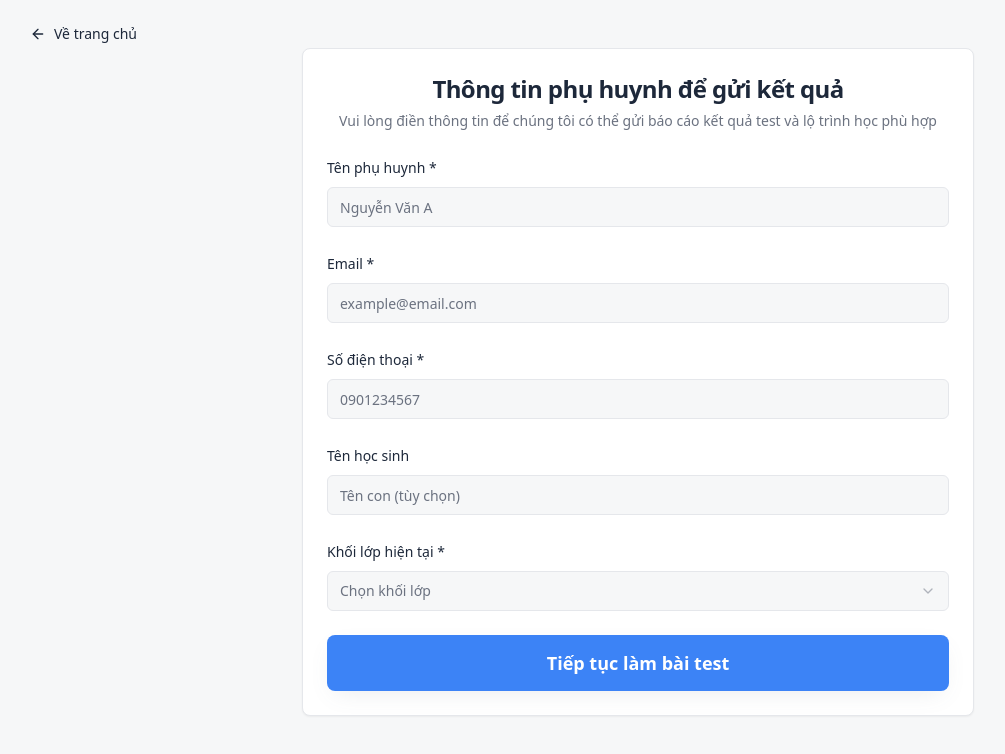
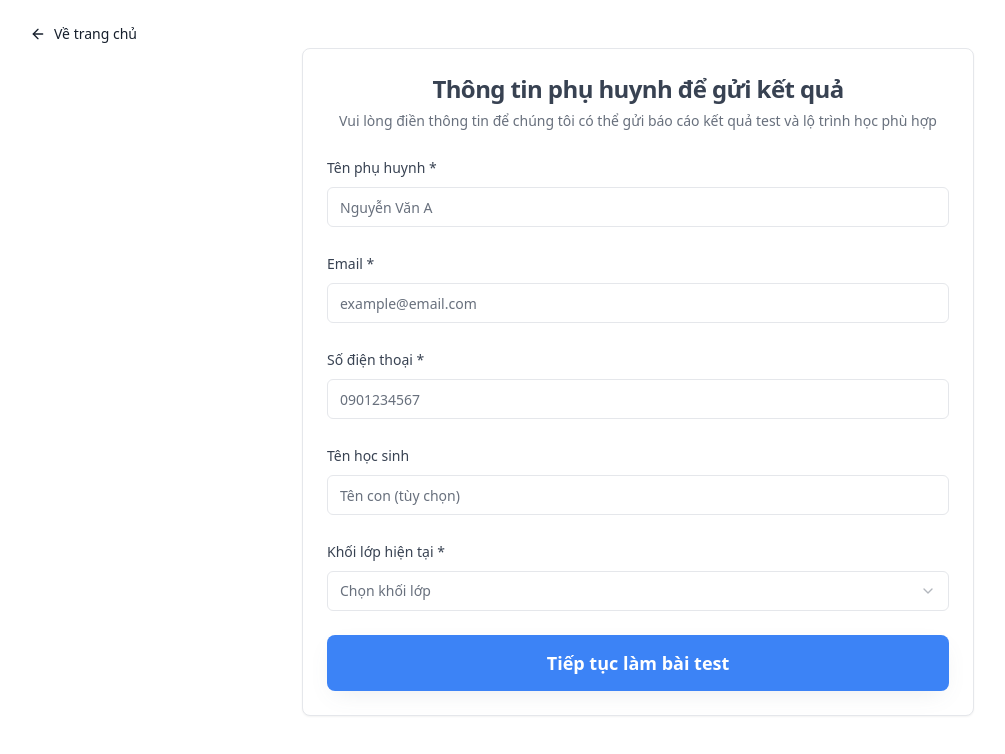
Before and after one commit to hoannguyenai/landing-page-ninja-ai, a React (Vite) app: page /test in a window 1280 px wide. Shown: the top 754 px of the page, without its empty margins (2-1007 px from the left). Built offline with nearby package versions, Linux system fonts and the light colour scheme; the HTML template or start-up script is replaced by a standard one.

Commit message:
Reverted to commit f64f33d6327e4f5844f1450c89a50ee9f12c74da

```diff
--- a/src/index.css
+++ b/src/index.css
@@ -8,67 +8,60 @@ All colors MUST be HSL.
 
 @layer base {
   :root {
-    /* Rocket Tech Academy Color Palette */
-    --background: 220 14% 97%; /* #F9FAFB - Light main background */
-    --foreground: 217 33% 17%; /* #111827 - Main text */
+    --background: 0 0% 100%;
+    --foreground: 217 33% 13%;
 
-    --card: 0 0% 100%; /* White cards */
-    --card-foreground: 217 33% 17%;
+    --card: 0 0% 100%;
+    --card-foreground: 217 19% 27%;
 
     --popover: 0 0% 100%;
-    --popover-foreground: 217 33% 17%;
+    --popover-foreground: 217 19% 27%;
 
-    /* Tech Blue Primary - Trust & Modern */
-    --primary: 217 91% 60%; /* #2563EB - Tech Blue */
+    /* Modern Tech Blue Primary */
+    --primary: 217 91% 60%;
     --primary-foreground: 0 0% 100%;
-    --primary-hover: 217 91% 50%; /* #1D4ED8 - Blue 700 hover */
+    --primary-hover: 217 91% 55%;
 
-    /* Light Backgrounds */
-    --secondary: 220 14% 96%; /* #F3F4F6 - Gray 100 */
-    --secondary-foreground: 217 33% 17%;
-    --secondary-hover: 220 14% 91%;
+    /* Clean Light Backgrounds */
+    --secondary: 220 14% 98%;
+    --secondary-foreground: 217 33% 13%;
+    --secondary-hover: 220 13% 91%;
 
-    --muted: 220 14% 91%;
-    --muted-foreground: 220 9% 46%; /* #4B5563 - Gray 600 secondary text */
+    --muted: 220 13% 91%;
+    --muted-foreground: 217 9% 45%;
 
-    /* Mint Green Accent - Fresh & Youth-focused */
-    --accent: 160 84% 39%; /* #10B981 - Mint Green */
+    /* Modern Blue Accent */
+    --accent: 217 91% 45%;
     --accent-foreground: 0 0% 100%;
 
-    /* Creative Orange CTA - Energy & Inspiration */
-    --cta: 24 95% 53%; /* #F97316 - Creative Orange */
+    /* Teal CTA */
+    --cta: 172 85% 40%;
     --cta-foreground: 0 0% 100%;
-    --cta-hover: 24 95% 48%; /* #EA580C - Orange 600 hover */
+    --cta-hover: 172 85% 35%;
 
-    /* Orange Badge */
-    --badge-orange: 24 95% 88%;
-    --badge-orange-foreground: 24 95% 35%;
+    /* Teal Badge */
+    --badge-teal: 172 83% 88%;
+    --badge-teal-foreground: 172 85% 35%;
 
-    /* Status Colors */
-    --destructive: 0 84% 60%; /* #EF4444 - Red 500 */
-    --destructive-foreground: 220 14% 97%;
+    --destructive: 0 84.2% 60.2%;
+    --destructive-foreground: 210 40% 98%;
 
-    --success: 142 71% 45%; /* #22C55E - Green 500 */
-    --success-foreground: 0 0% 100%;
-
-    --border: 220 14% 91%;
-    --input: 220 14% 91%;
+    --border: 220 13% 91%;
+    --input: 220 13% 91%;
     --ring: 217 91% 60%;
 
     /* Custom Design Tokens */
-    --hero-gradient: linear-gradient(135deg, hsl(222 84% 12%), hsl(217 91% 60%)); /* Dark slate to tech blue */
-    --light-gradient: linear-gradient(135deg, hsl(220 14% 97%), hsl(0 0% 100%));
-    --cta-gradient: linear-gradient(135deg, hsl(24 95% 53%), hsl(24 95% 48%)); /* Orange gradient */
-    --cta-gradient-hover: linear-gradient(135deg, hsl(24 95% 53%), hsl(217 91% 60%)); /* Orange to tech blue */
-    --hero-bg-light: linear-gradient(135deg, hsl(217 91% 60% / 0.03), hsl(160 84% 39% / 0.03)); /* Tech blue to mint */
+    --hero-gradient: linear-gradient(135deg, hsl(217 91% 60%), hsl(217 91% 45%));
+    --light-gradient: linear-gradient(135deg, hsl(213 94% 88%), hsl(213 94% 95%));
+    --cta-gradient: linear-gradient(135deg, hsl(172 85% 40%), hsl(172 85% 35%));
+    --cta-gradient-hover: linear-gradient(135deg, hsl(172 85% 40%), hsl(217 91% 60%));
+    --hero-bg-light: linear-gradient(135deg, hsl(217 91% 60% / 0.03), hsl(262 72% 51% / 0.03));
 
-    /* CTA Effects - Updated for Orange */
-    --glow-orange: 0 0 20px rgba(249, 115, 22, 0.3);
-    --glow-orange-intense: 0 0 30px rgba(249, 115, 22, 0.5);
-
-    /* Tech Purple for AI/Creative highlights */
-    --purple-tech: 255 91% 56%; /* #9333EA - Tech Purple */
-    --purple-tech-foreground: 0 0% 100%;
+    /* CTA Effects */
+    --glow-teal: 0 0 20px rgba(20, 184, 166, 0.3);
+    --glow-teal-intense: 0 0 30px rgba(20, 184, 166, 0.5);
+    --success: 142 76% 36%;
+    --success-foreground: 0 0% 100%;
 
     /* Modern Shadows */
     --shadow-soft: 0 2px 8px -2px hsl(220 13% 91% / 0.5);
@@ -95,32 +88,32 @@ All colors MUST be HSL.
   }
 
   .dark {
-    --background: 222 84% 12%; /* #0F172A - Dark slate background */
-    --foreground: 220 14% 97%; /* #F9FAFB - Light text on dark */
+    --background: 222.2 84% 4.9%;
+    --foreground: 210 40% 98%;
 
-    --card: 222 84% 12%;
-    --card-foreground: 220 14% 97%;
+    --card: 222.2 84% 4.9%;
+    --card-foreground: 210 40% 98%;
 
-    --popover: 222 84% 12%;
-    --popover-foreground: 220 14% 97%;
+    --popover: 222.2 84% 4.9%;
+    --popover-foreground: 210 40% 98%;
 
-    --primary: 220 14% 97%;
-    --primary-foreground: 222 84% 12%;
+    --primary: 210 40% 98%;
+    --primary-foreground: 222.2 47.4% 11.2%;
 
-    --secondary: 217 32.6% 17.5%;
-    --secondary-foreground: 220 14% 97%;
+    --secondary: 217.2 32.6% 17.5%;
+    --secondary-foreground: 210 40% 98%;
 
-    --muted: 217 32.6% 17.5%;
+    --muted: 217.2 32.6% 17.5%;
     --muted-foreground: 215 20.2% 65.1%;
 
-    --accent: 217 32.6% 17.5%;
-    --accent-foreground: 220 14% 97%;
+    --accent: 217.2 32.6% 17.5%;
+    --accent-foreground: 210 40% 98%;
 
     --destructive: 0 62.8% 30.6%;
-    --destructive-foreground: 220 14% 97%;
+    --destructive-foreground: 210 40% 98%;
 
-    --border: 217 32.6% 17.5%;
-    --input: 217 32.6% 17.5%;
+    --border: 217.2 32.6% 17.5%;
+    --input: 217.2 32.6% 17.5%;
     --ring: 212.7 26.8% 83.9%;
     --sidebar-background: 240 5.9% 10%;
     --sidebar-foreground: 240 4.8% 95.9%;
@@ -169,16 +162,10 @@ All colors MUST be HSL.
     background: var(--hero-bg-light);
   }
 
-  /* Orange Badge */
-  .bg-badge-orange {
-    background-color: hsl(var(--badge-orange));
-    color: hsl(var(--badge-orange-foreground));
-  }
-
-  /* Purple Tech Highlights */
-  .bg-purple-tech {
-    background-color: hsl(var(--purple-tech));
-    color: hsl(var(--purple-tech-foreground));
+  /* Teal Badge */
+  .bg-badge-teal {
+    background-color: hsl(var(--badge-teal));
+    color: hsl(var(--badge-teal-foreground));
   }
 
   /* Custom Shadows */
@@ -242,7 +229,7 @@ All colors MUST be HSL.
   }
 
   .cta-gradient-dynamic {
-    background: linear-gradient(135deg, hsl(24 95% 53%), hsl(217 91% 60%)); /* Orange to tech blue */
+    background: linear-gradient(135deg, hsl(172 85% 40%), hsl(217 91% 60%));
     background-size: 200% 200%;
     transition: all 0.4s ease;
   }
@@ -366,16 +353,16 @@ All colors MUST be HSL.
 
 @keyframes shimmerGlowIntense {
   0%, 85% {
-    box-shadow: var(--glow-orange);
+    box-shadow: var(--glow-teal);
   }
   90% {
-    box-shadow: var(--glow-orange-intense), 0 0 40px rgba(249, 115, 22, 0.4);
+    box-shadow: var(--glow-teal-intense), 0 0 40px rgba(20, 184, 166, 0.4);
   }
   95% {
-    box-shadow: var(--glow-orange-intense), 0 0 50px rgba(59, 130, 246, 0.3);
+    box-shadow: var(--glow-teal-intense), 0 0 50px rgba(59, 130, 246, 0.3);
   }
   100% {
-    box-shadow: var(--glow-orange);
+    box-shadow: var(--glow-teal);
   }
 }
 
@@ -464,13 +451,13 @@ All colors MUST be HSL.
 
 @keyframes shimmerGlow {
   0%, 90% {
-    box-shadow: var(--glow-orange);
+    box-shadow: var(--glow-teal);
   }
   95% {
-    box-shadow: var(--glow-orange-intense);
+    box-shadow: var(--glow-teal-intense);
   }
   100% {
-    box-shadow: var(--glow-orange);
+    box-shadow: var(--glow-teal);
   }
 }
 
```
